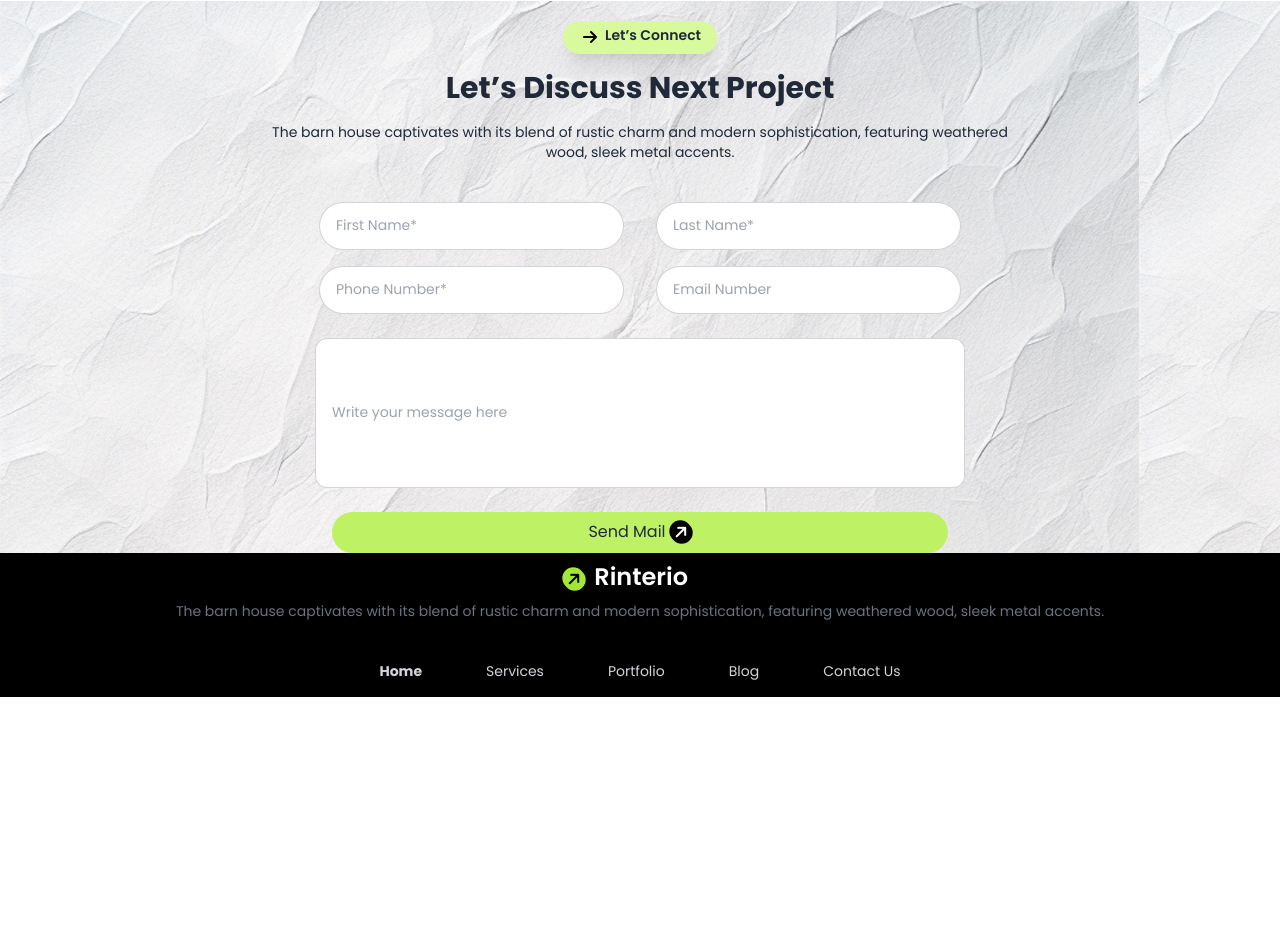
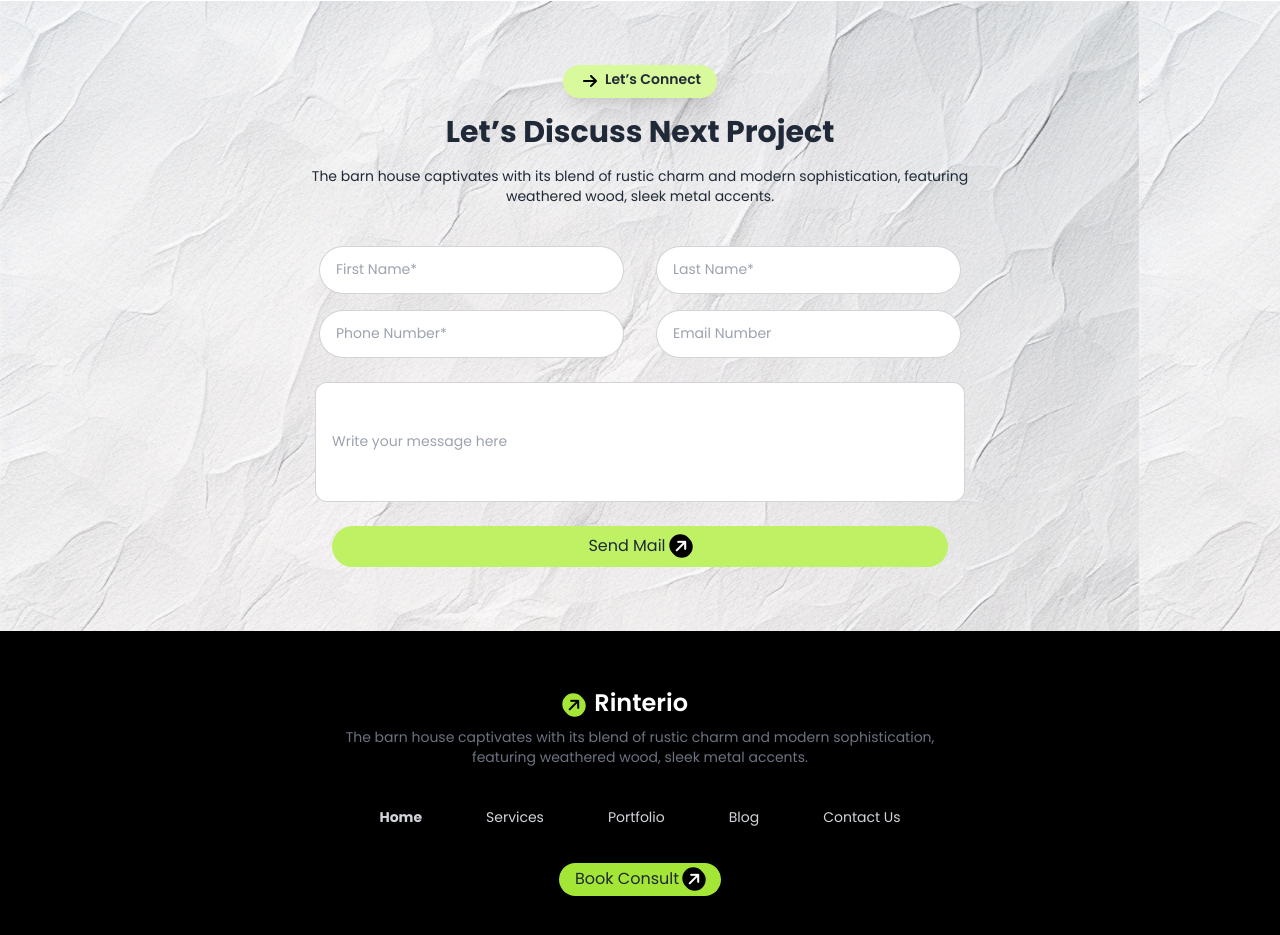
Before and after one commit to Mahade-786/Assignment-03, a plain HTML site: page index.html in a window 1280 px wide. Shown: the part 2418-3353 px from the top of the page. Before the commit the page ends 3115 px from the top, so only its background shows below. Drawn offline with nearby package versions, Linux system fonts and the light colour scheme.

Commit message:
Added footer section

```diff
--- a/index.html
+++ b/index.html
@@ -246,8 +246,8 @@
 
          </main>
 
-         <section class="input-bg">
-            <div class="mb-10 pt-5 space-y-4">
+         <section class="input-bg p-16">
+            <div class="mb-10 space-y-4">
                 <button class="flex px-4 py-1 gap-1 bg-lime-200 rounded-3xl shadow-xl mx-auto">
                     <div>
                         <i class="fa-solid fa-arrow-right text-black rounded-2xl px-1 py-1"></i>
@@ -280,7 +280,7 @@
             </div>
             <br>
             <div class="flex justify-center text-start">
-                <input type="text" placeholder="Write your message here" class="input text-sm input-bordered w-[650px] h-[150px] rounded-xl " />
+                <input type="text" placeholder="Write your message here" class="input text-sm input-bordered w-[650px] h-[120px] rounded-xl " />
              </div>
              <br>
              <button class="flex bg-lime-300 px-64 py-2 gap-1 rounded-3xl mx-auto">
@@ -295,11 +295,12 @@
            </section>
 
            <footer class="bg-black">
-            <div class="text-center">
+            <div class="p-12">
+                <div class="text-center ">
                     <i class="fa-solid fa-arrow-right bg-lime-400 text-black rounded-xl px-1 py-1 -rotate-45 -m-3"></i>
                       <a class=" text-white btn btn-ghost text-2xl">Rinterio</a>
                       <br>
-                  <p class="text-sm text-gray-500">The barn house captivates with its blend of rustic charm and modern sophistication, featuring weathered wood, sleek metal accents.</p>
+                      <p class="text-sm text-gray-500">The barn house captivates with its blend of rustic charm and modern sophistication,<br> featuring weathered wood, sleek metal accents.</p>
                     </div>
                     <br>
                     <div class="flex flex-col text-gray-300  lg:flex-row justify-center">
@@ -311,6 +312,18 @@
                           <li><a>Contact Us</a></li>
                         </ul>
                       </div>
+                      <div>
+                        <button class="flex bg-lime-400 px-4 py-1 gap-1 rounded-3xl mx-auto mt-5">
+                            <div>
+                                <p>Book Consult</p>
+                            </div>
+                            <div>
+                                <i class="fa-solid fa-arrow-right bg-black text-white rounded-2xl px-1 py-1 -rotate-45"></i>
+                            </div>
+                           </button>
+                      </div>
+            </div>
+
            </footer>
 
 
```
Lines whose indentation alone changed are shown as unchanged.
